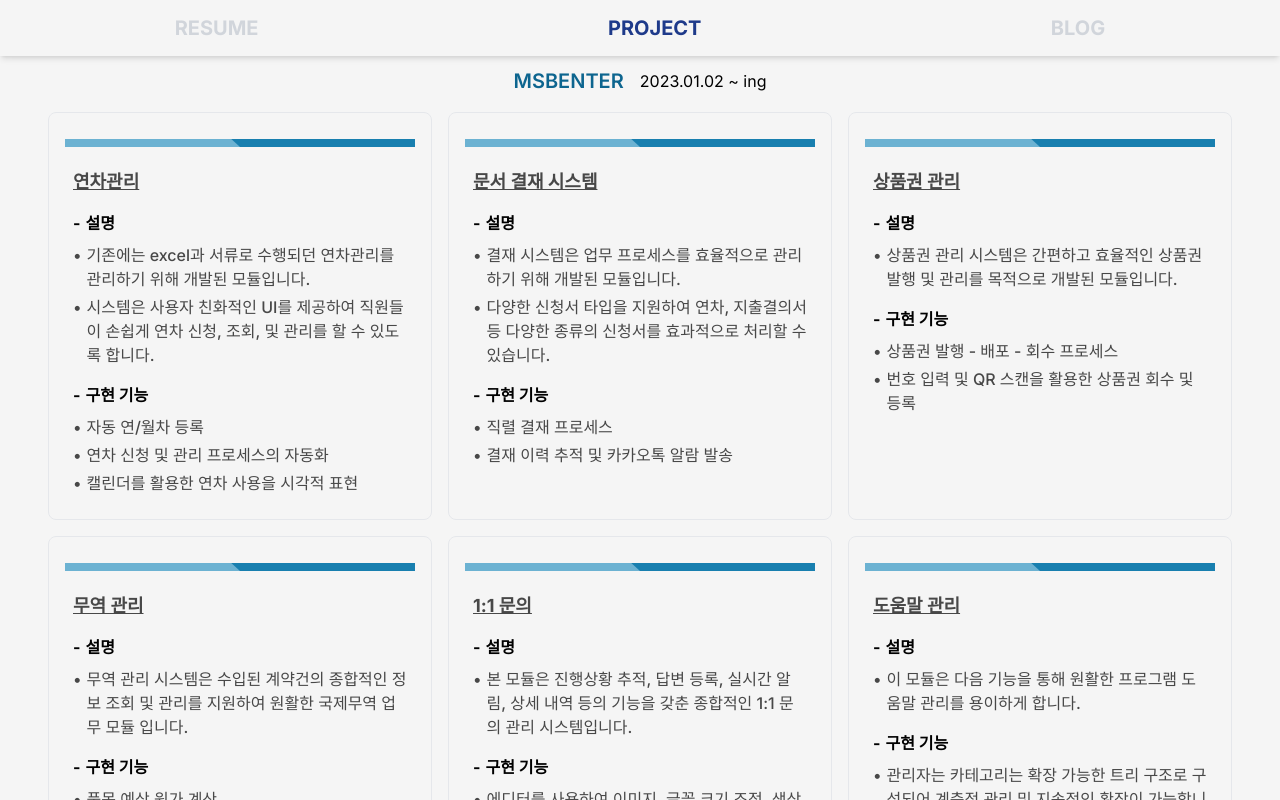
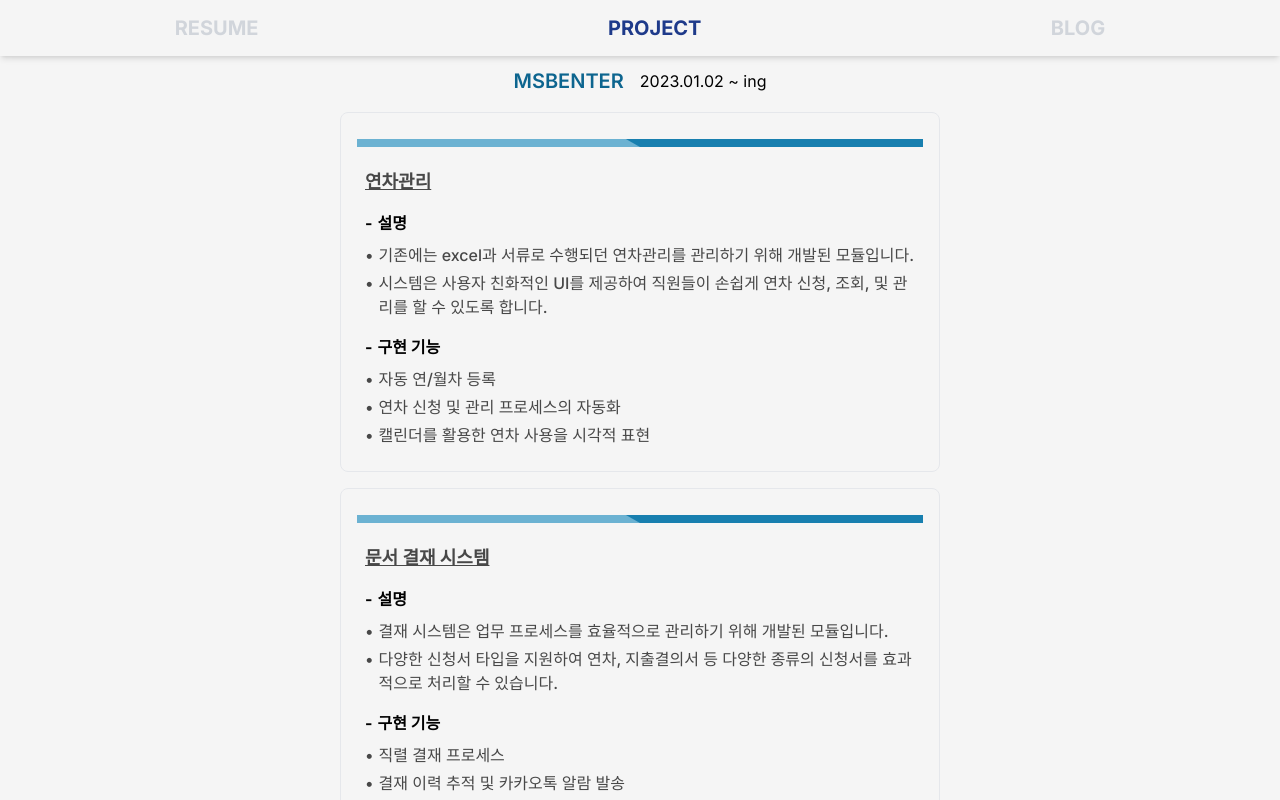
Before and after one commit to joon-github/MyPage, a Next.js app: page /project/msbenter in a window 1280 px wide. Built offline with nearby package versions, Linux system fonts and the light colour scheme.

Commit message:
에러 수정

```diff
--- a/app/_base/Crad/index.tsx
+++ b/app/_base/Crad/index.tsx
@@ -5,9 +5,12 @@
   half = "w-6/12",
 }
 
-const Card = ({children,size}:{children:ReactNode,size:Size|string}) => {
+const Card = ({children,size,width}:{children:ReactNode,size:Size|string,width?:number}) => {
   return (
-    <div className={`border flex flex-col items-center p-4 gap-2 ${size} rounded-lg h-46 hover:shadow-lg hover:-translate-x-1 hover:-translate-y-1 transition-all`}>
+    <div
+      className={`border flex flex-col items-center p-4 gap-2 ${size} rounded-lg h-46 hover:shadow-lg hover:-translate-x-1 hover:-translate-y-1 transition-all`}
+      style={{minWidth:width+'px'}}
+    >
       {children}
     </div>
   );
--- a/app/_homeComponents/Experience/index.tsx
+++ b/app/_homeComponents/Experience/index.tsx
@@ -1,6 +1,6 @@
 import React from 'react';
 import Section, { Width } from '@/app/_base/Section';
-import CareerWraaper from './CareerWraaper';
+import CareerWraaper from './Wraaper';
 const Career = () => {
   return (
     <>
--- a/app/page.tsx
+++ b/app/page.tsx
@@ -1,6 +1,6 @@
 import AboutMe from './_homeComponents/AboutMe'
 import Skill from './_homeComponents/Skill'
-import EXPERIENCE from './_homeComponents/EXPERIENCE'
+import EXPERIENCE from './_homeComponents/Experience'
 import Flex, { Direction } from './_base/Flex'
 import styles from '@/app/main.module.scss'
 export default function HomePage() {
--- a/app/project/[project_detail]/_projectDetailComponents/Project/Container.tsx
+++ b/app/project/[project_detail]/_projectDetailComponents/Project/Container.tsx
@@ -8,7 +8,7 @@
 
 const Container = ({ children,title }: ContainerProps) => {
   return (
-    <Card size='w-96'>
+    <Card size='w-96' width={600}>
       <div className='line'/>
       <article className='flex flex-col gap-4 w-full h-full p-2 rounded-lg '>
         <h3 className='font-bold underline'>
--- a/app/project/[project_detail]/_projectDetailComponents/projects/MSBENTER.tsx
+++ b/app/project/[project_detail]/_projectDetailComponents/projects/MSBENTER.tsx
@@ -7,7 +7,7 @@
         <h2>MSBENTER</h2>
         <div>2023.01.02 ~ ing</div>
       </div>
-      <div className='flex justify-center w-full flex-wrap gap-4 p-4'>
+      <div className='flex justify-center w-6/12 flex-wrap gap-4 p-4'>
         <Proejct title="연차관리">
           <Proejct.Contents subTitle='설명'>
             <p>기존에는 excel과 서류로 수행되던 연차관리를 관리하기 위해 개발된 모듈입니다.</p>
```
Also changed, not shown: app/_homeComponents/Experience/Wraaper.tsx (renamed from app/_homeComponents/Experience/CareerWraaper.tsx).
